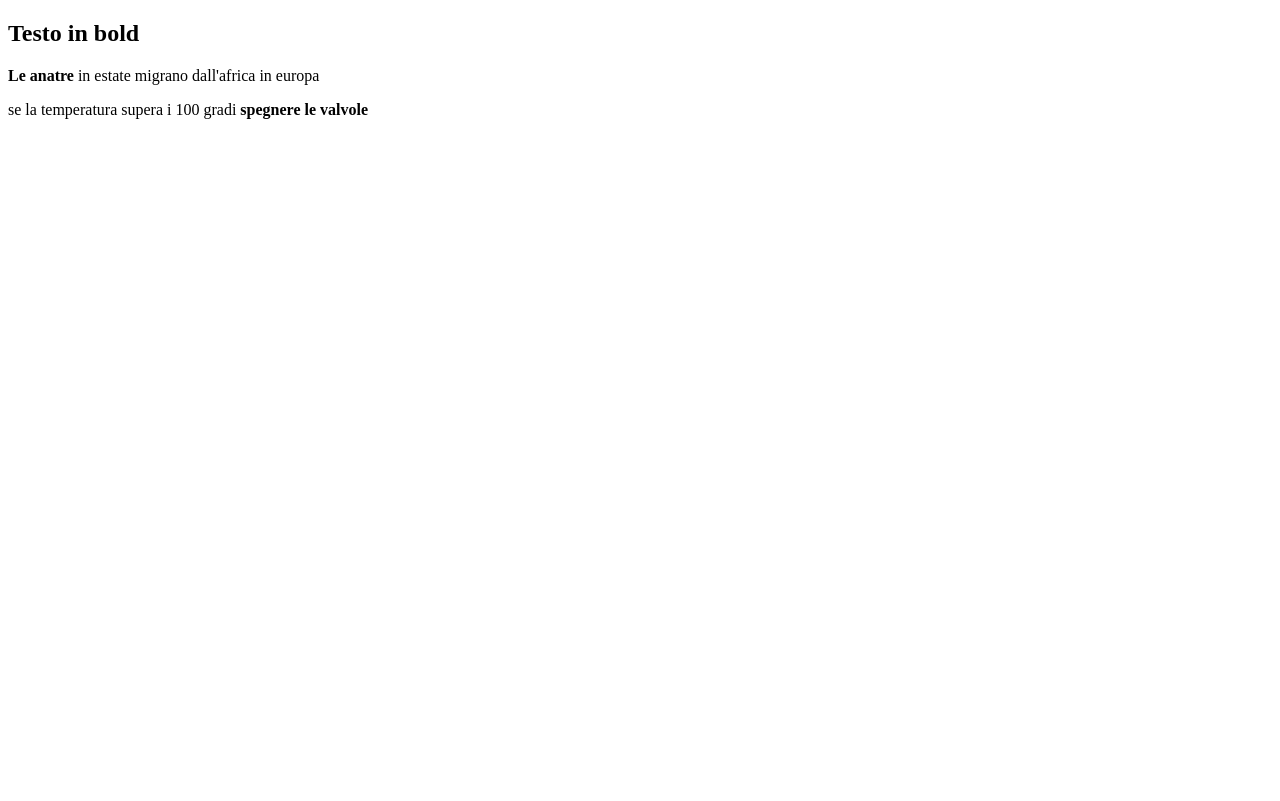
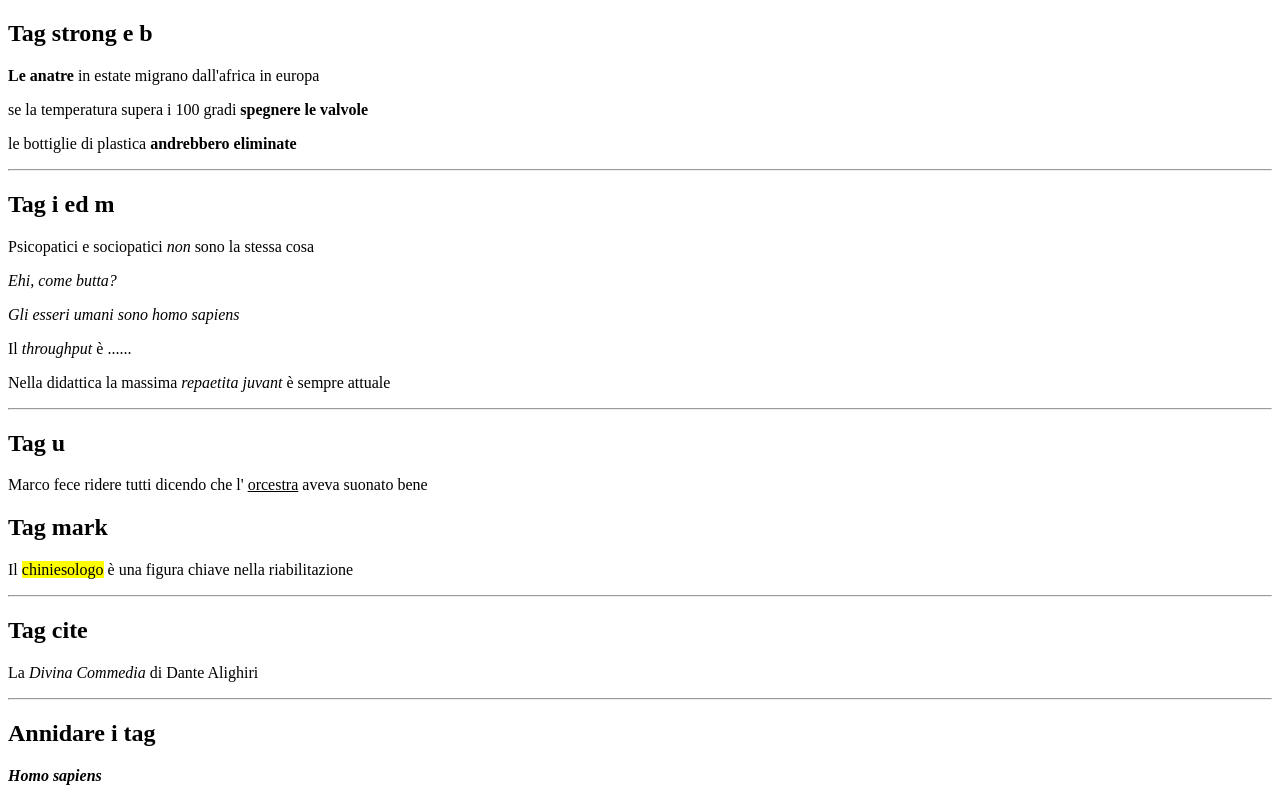
Before and after one commit to serenapagano/boxmodelprova, a plain HTML site: page src/html/tagVari.html in a window 1280 px wide. Drawn offline with Linux system fonts and the light colour scheme.

Commit message:
fine tag

```diff
--- a/src/html/tagVari.html
+++ b/src/html/tagVari.html
@@ -7,11 +7,40 @@
     <link rel="stylesheet" href="../css/tagVari.css">
 </head>
 <body>
-    <h2>Testo in bold</h2>
+    <h2>Tag strong e b </h2>
 
     <div>
         <p> <span>Le anatre</span> in estate migrano dall'africa in europa</p>
         <p>se la temperatura supera i 100 gradi <strong>spegnere le valvole</strong></p>
+        <p>le bottiglie di plastica <b>andrebbero eliminate</b></p>
+    </div>
+
+    <hr>
+    <h2>Tag i ed m </h2>
+    <div>
+<p>
+    Psicopatici e sociopatici <em>non</em> sono la stessa cosa </p>
+    <p><i>Ehi, come butta?</i></p>
+    <p><i>Gli esseri umani sono homo sapiens</i></p>
+    <p>Il <i>throughput</i> è ......</p>
+    <p>Nella didattica la massima <i>repaetita juvant </i> è sempre attuale </p>
+
+    <hr>
+    <h2>Tag u </h2>
+
+    <p>Marco fece ridere tutti dicendo che l' <u> orcestra</u> aveva suonato bene</p>
+
+    <h2> Tag mark </h2>
+    <p> Il <mark>chiniesologo</mark> è una figura chiave nella riabilitazione </p>
+
+    <hr>
+    <h2>Tag cite </h2>
+    <p>La <cite> Divina Commedia</cite> di Dante Alighiri</p>
+
+    <hr>
+    <h2>Annidare i tag</h2>
+    <p><strong><i>Homo sapiens</i></strong></p>
+
     </div>
 </body>
 </html>
```
